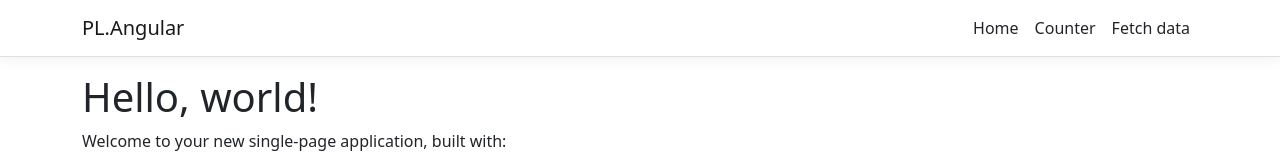
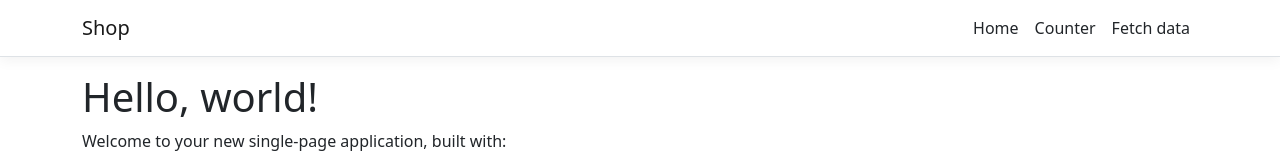
Before and after one commit to VladyslavBublii/GLproject, an Angular app in the folder PL.Angular/ClientApp/: page / in a window 1280 px wide. Shown: the top 160 px of the page. Built offline with nearby package versions, Linux system fonts and the light colour scheme.

Commit message:
Some new components

```diff
--- /dev/null
+++ b/PL.Angular/ClientApp/src/app/app.component.css
@@ -0,0 +1,3 @@
+.white-text {
+  color: white;
+}
--- a/PL.Angular/ClientApp/src/app/app.component.ts
+++ b/PL.Angular/ClientApp/src/app/app.component.ts
@@ -2,8 +2,9 @@ import { Component } from '@angular/core';
 
 @Component({
   selector: 'app-root',
-  templateUrl: './app.component.html'
+  templateUrl: './app.component.html',
+  styleUrls: ['./app.component.css']
 })
 export class AppComponent {
-  title = 'app';
+  title = 'Shop';
 }
--- a/PL.Angular/ClientApp/src/app/nav-menu/nav-menu.component.html
+++ b/PL.Angular/ClientApp/src/app/nav-menu/nav-menu.component.html
@@ -3,7 +3,7 @@
     class="navbar navbar-expand-sm navbar-toggleable-sm navbar-light bg-white border-bottom box-shadow mb-3"
   >
     <div class="container">
-      <a class="navbar-brand" [routerLink]="['/']">PL.Angular</a>
+      <a class="navbar-brand" [routerLink]="['/']">Shop</a>
       <button
         class="navbar-toggler"
         type="button"
```
Also changed, not shown: 1 other file (tests, documents, lock files or other folders).
